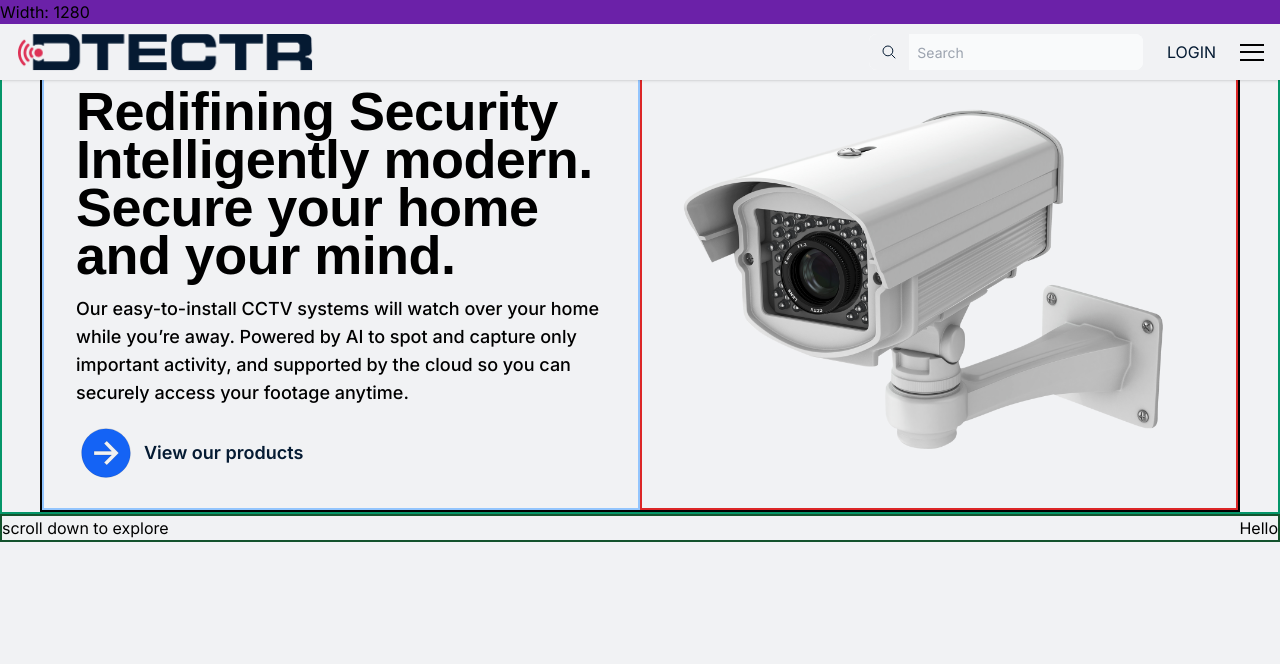
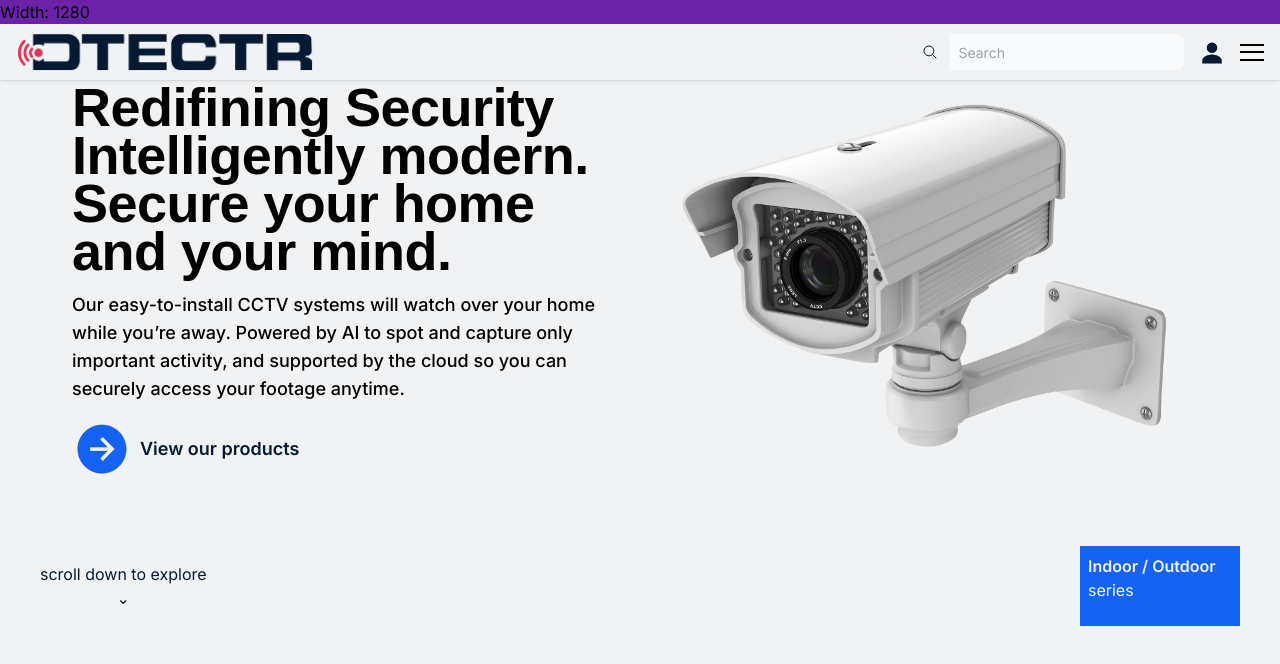
Before and after one commit to ggcldev/Dtectr-v2, a website: page src/index.html in a window 1280 px wide. Drawn offline with nearby package versions, Linux system fonts and the light colour scheme; a web font is replaced by a local one.

Commit message:
Changed login text to icon; Added Hero-Cta

```diff
--- a/src/index.html
+++ b/src/index.html
@@ -56,7 +56,7 @@
 
 					<!-- Menus -->
 					<div
-						class="relative flex justify-between items-center space-x-6">
+						class="relative flex justify-between items-center space-x-4">
 						<!-- Search bar -->
 						<div class="max-w-md mx-auto hidden md:flex">
 							<div
@@ -77,7 +77,9 @@
 						<!-- Login button -->
 						<button
 							class="uppercase font-sans text-primaryTextColor">
-							Login
+							<ion-icon
+								name="person-sharp"
+								class="text-2xl mt-2 fill-primaryTextColor"></ion-icon>
 						</button>
 
 						<!-- Hamburger button -->
@@ -109,15 +111,13 @@
 
 		<main>
 			<!-- Hero section -->
-			<section
-				id="hero-section"
-				class="mt-12 sm:mt-14 border-2 bg-greyLight border-emerald-600">
+			<section id="hero-section" class="mt-12 sm:mt-14 bg-greyLight">
 				<!-- Hero section container -->
 				<div
-					class="sm:container-sm flex flex-col-reverse mx-auto md:container lg:flex-row border-2 border-black">
+					class="sm:container-sm flex flex-col-reverse mx-auto md:container lg:flex-row">
 					<!-- Content -->
 					<div
-						class="flex flex-col justify-center px-6 space-y-4 sm:px-8 lg:w-1/2 border-2 border-blue-300">
+						class="flex flex-col justify-center px-6 space-y-4 sm:px-8 lg:w-1/2">
 						<!-- Hero header -->
 						<h1
 							class="text-5xl font-serif font-bold antialiased max-w-lg sm:max-w-3xl sm:text-5.5xl xs:text-4xl">
@@ -148,7 +148,7 @@
 					</div>
 
 					<!-- Hero Image -->
-					<div class="mx-auto lg:w-1/2 border-2 border-red-600">
+					<div class="mx-auto lg:w-1/2">
 						<img
 							src="../dist/img/product-img-1.png"
 							alt="Hero Image"
@@ -157,11 +157,25 @@
 				</div>
 			</section>
 
-			<section class="hero-cta">
+			<section class="hero-cta mt-10">
 				<div
-					class="container-2xl mx-auto flex justify-between border-2 border-green-900">
-					<span>scroll down to explore</span>
-					<div>Hello</div>
+					class="container mx-auto hidden md:flex justify-between items-center font-sans">
+					<div class="flex flex-col">
+						<span class="font-light text-primaryTextColor"
+							>scroll down to explore</span
+						>
+						<span class="text-center text-primaryTextColor"
+							>&#8964;</span
+						>
+					</div>
+					<div class="bg-primaryColor w-40 h-20 text-left">
+						<div class="p-2">
+							<h4 class="text-greyLight font-semibold">
+								Indoor / Outdoor
+							</h4>
+							<span class="text-gray-50 font-light">series</span>
+						</div>
+					</div>
 				</div>
 			</section>
 		</main>
```
Also changed, not shown: dist/css/style.css.
